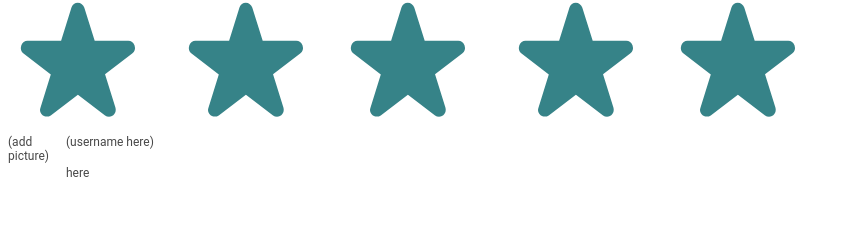
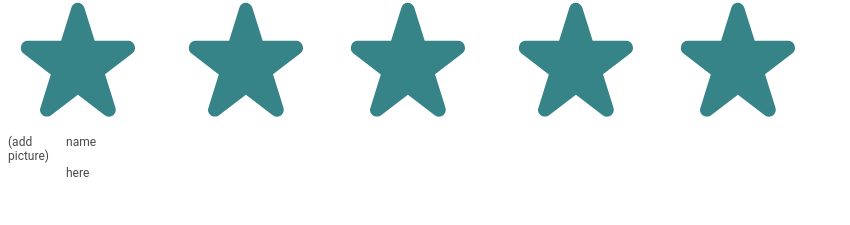
Before and after one commit to AirCnB/reviews-module, a React app: page / in a window 1280 px wide. Shown: the part 989-1214 px from the top of the page, without its empty margins (0-850 px from the left). Built offline with nearby package versions, Linux system fonts and the light colour scheme; no server answers.

Commit message:
Dynamically render user name

```diff
--- a/client/src/components/ReviewList.jsx
+++ b/client/src/components/ReviewList.jsx
@@ -15,7 +15,7 @@ class ReviewList extends React.Component {
 				return (
 					<div key={index} className="review">
 					<div className="userpic"> (add picture) </div>
-					<div className="username"> (username here) </div>
+					<div className="username"> {review.user.name} </div>
 					<div className="reviewcreated"> {review.date} </div>
 					<div className="reviewtext"> {review.text} </div>
 					</div>
```
